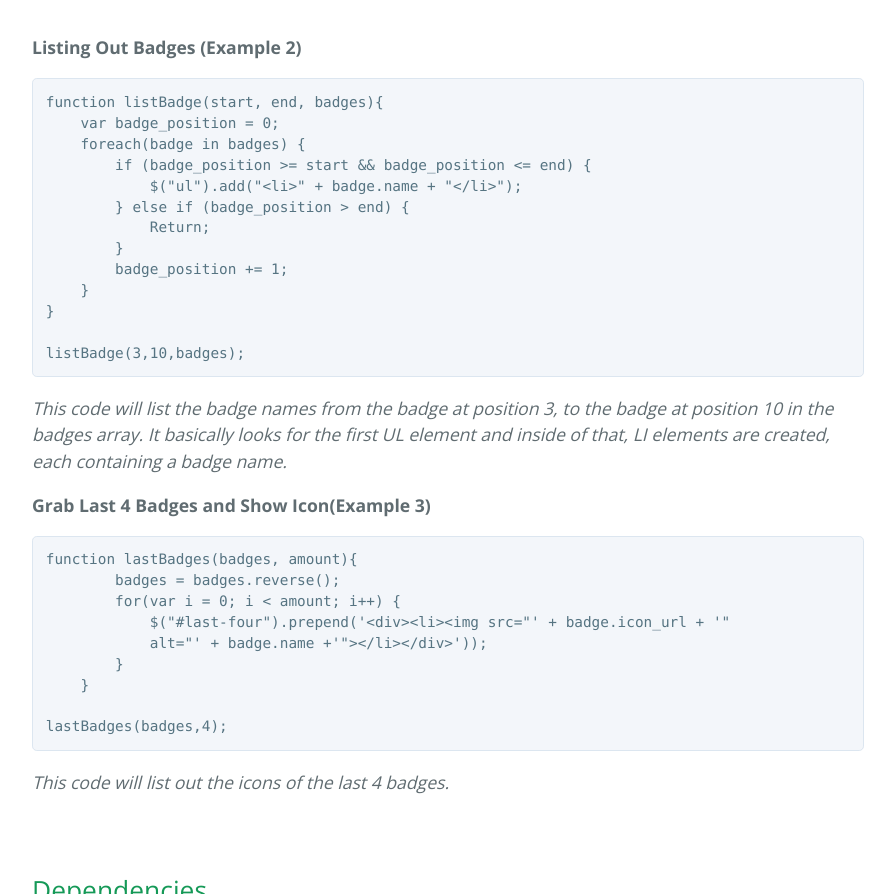
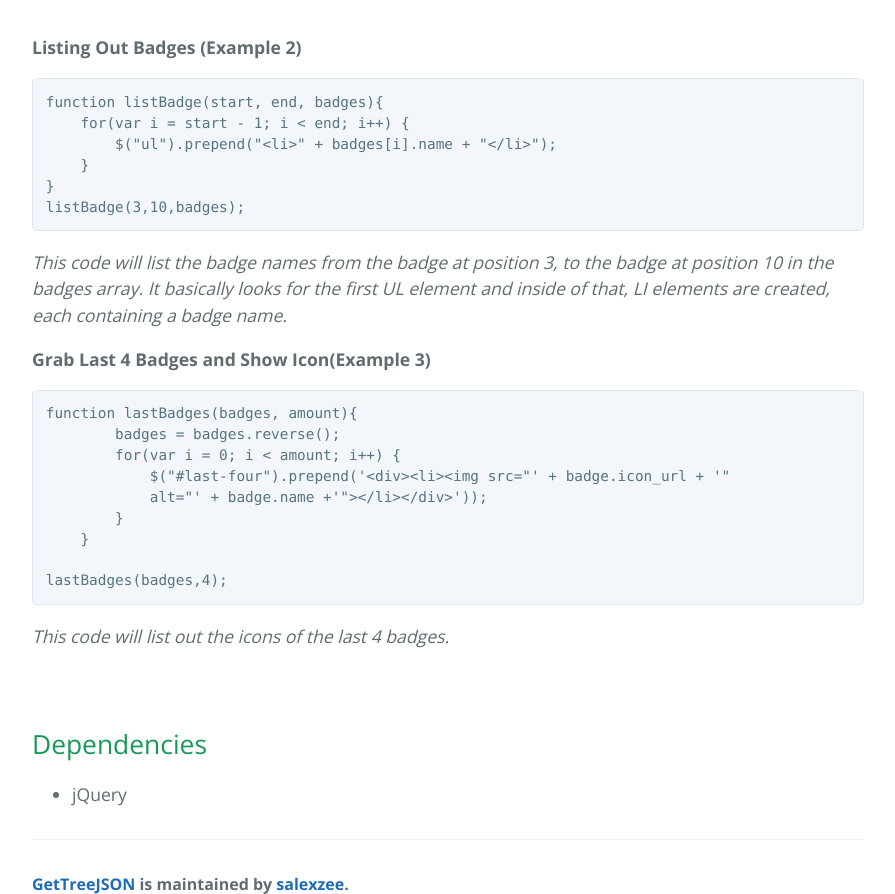
Before and after one commit to salexzee/getTreeJSON, a plain HTML site: page index.html in a window 1280 px wide. Shown: the part 2019-2913 px from the top of the page, without its empty margins (192-1087 px from the left). Drawn offline with nearby package versions, Linux system fonts and the light colour scheme; no server answers.

Commit message:
Fix Example 2

```diff
--- a/index.html
+++ b/index.html
@@ -75,17 +75,10 @@ set_badge = badges[badge_number];
 <p><strong>Listing Out Badges (Example 2)</strong></p>
 
 <pre><code>function listBadge(start, end, badges){
-    var badge_position = 0;
-    foreach(badge in badges) {
-        if (badge_position &gt;= start &amp;&amp; badge_position &lt;= end) {
-            $("ul").add("&lt;li&gt;" + badge.name + "&lt;/li&gt;");
-        } else if (badge_position &gt; end) {
-            Return;
-        }
-        badge_position += 1;
+    for(var i = start - 1; i &lt; end; i++) {
+        $("ul").prepend("&lt;li&gt;" + badges[i].name + "&lt;/li&gt;");
     }
 }
-
 listBadge(3,10,badges);
 </code></pre>
 
--- a/javascripts/getTreeJSON.js
+++ b/javascripts/getTreeJSON.js
@@ -72,3 +72,13 @@ $.getJSON("http://teamtreehouse.com/samuelwebb.json",function(treehouse){
     /* PLACE YOUR CODE ABOVE THIS LINE */
 
 });
+
+
+
+
+function listBadge(start, end, badges){
+    for(var i = start - 1; i < end; i++) {
+        $("ul").prepend("<li>" + badge.name + "</li>");
+    }
+}
+listBadge(3,10,badges);
```
